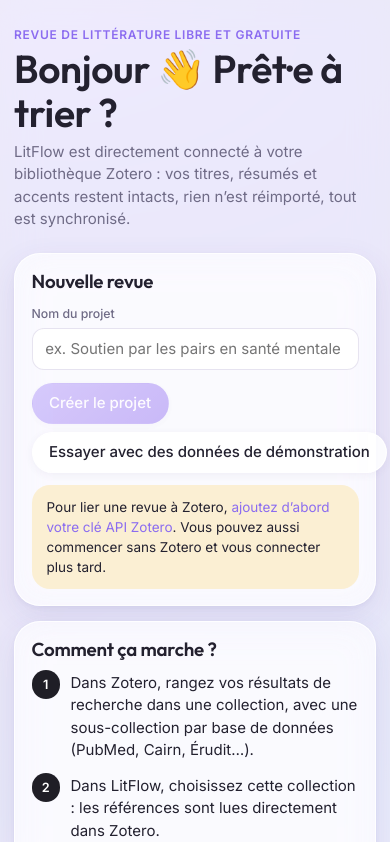
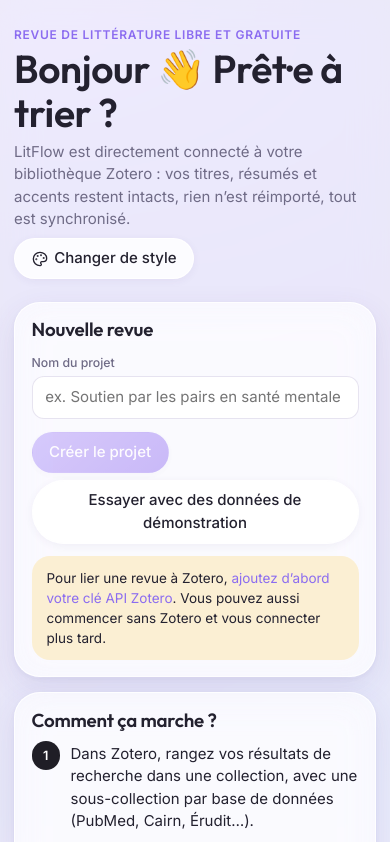
Before and after one commit to Wicrian/LitFlow, a React (Vite) app: page / in a window 390 px wide. Shown: the top 842 px of the page. Built offline with nearby package versions, Linux system fonts and the light colour scheme.

Commit message:
Accueil : bouton « Changer de style » bien visible ; boutons longs lisibles sur téléphone
Co-Authored-By: Claude Opus 5.5 <noreply@anthropic.com>
Claude-Session: https://claude.ai/code/session_01EctkrjdySXMyzyWwt25628

```diff
--- a/src/App.tsx
+++ b/src/App.tsx
@@ -65,6 +65,7 @@ export default function App() {
               void refresh();
             }}
             onSettings={() => setShowSettings(true)}
+            onTheme={() => setShowTheme(true)}
           />
         </Frame>
       )}
--- a/src/components/Home.tsx
+++ b/src/components/Home.tsx
@@ -1,3 +1,4 @@
+import { Palette } from 'lucide-react';
 import { useRef, useState } from 'react';
 import type { Project, Settings } from '../types';
 import { newProject } from '../lib/frameworks';
@@ -11,9 +12,10 @@ interface Props {
   onOpen: (p: Project) => void;
   onDelete: (id: string) => void;
   onSettings: () => void;
+  onTheme: () => void;
 }
 
-export function Home({ projects, settings, onOpen, onDelete, onSettings }: Props) {
+export function Home({ projects, settings, onOpen, onDelete, onSettings, onTheme }: Props) {
   const [name, setName] = useState('');
   const [error, setError] = useState('');
   const [restoring, setRestoring] = useState(false);
@@ -21,13 +23,18 @@ export function Home({ projects, settings, onOpen, onDelete, onSettings }: Props
 
   return (
     <main>
-      <section className="hero">
+      <section className="hero row" style={{ alignItems: 'flex-start' }}>
+        <div style={{ flex: 1, minWidth: 260 }}>
         <div className="eyebrow">Revue de littérature libre et gratuite</div>
         <h1>Bonjour 👋 Prêt·e à trier ?</h1>
         <p className="muted">
           LitFlow est directement connecté à votre bibliothèque Zotero : vos titres, résumés et accents restent intacts,
           rien n’est réimporté, tout est synchronisé.
         </p>
+        </div>
+        <button className="btn" onClick={onTheme}>
+          <Palette size={16} /> Changer de style
+        </button>
       </section>
 
       <div className="grid2">
--- a/src/styles.css
+++ b/src/styles.css
@@ -469,6 +469,7 @@ details > summary::-webkit-details-marker { display: none; }
 }
 @media (max-width: 640px) {
   .hide-mobile, .actions kbd { display: none; }
+  .btn { white-space: normal; text-align: center; }
   .actions { gap: 1rem; }
   .panel { padding: 1.1rem; }
   .card { padding: 1.3rem; border-radius: 24px; }
```
